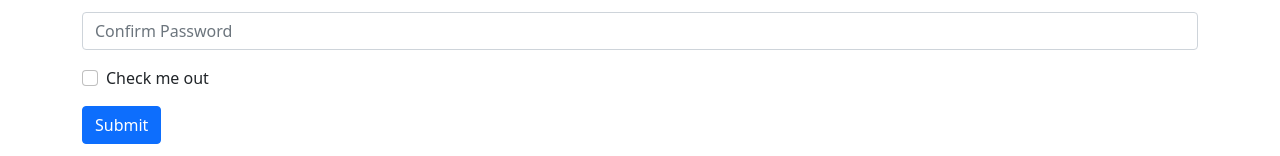
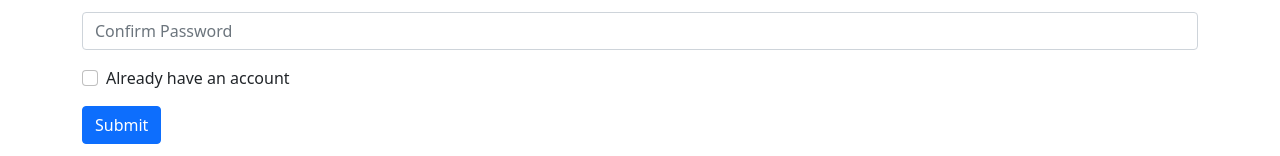
Before and after one commit to azmi0323/firebase-router-delux-hotel-project, a React (Create React App) app: page /signUp in a window 1280 px wide. Shown: the part 304-460 px from the top of the page. Built offline with nearby package versions, Linux system fonts and the light colour scheme.

Commit message:
change route

```diff
--- a/src/components/SignUp/SignUp.js
+++ b/src/components/SignUp/SignUp.js
@@ -1,6 +1,7 @@
 import React, { useState } from "react";
 import { Button, Form } from "react-bootstrap";
 import { useCreateUserWithEmailAndPassword } from "react-firebase-hooks/auth";
+import { useNavigate } from "react-router-dom";
 import auth from "../../firebase.init";
 
 const SignUp = () => {
@@ -11,6 +12,7 @@ const SignUp = () => {
   const [createUserWithEmailAndPassword, user] =
     useCreateUserWithEmailAndPassword(auth);
 
+  const navigate = useNavigate();
   const handleEmail = (event) => {
     const email = event.target.value;
     setUserEmail(email);
@@ -25,16 +27,22 @@ const SignUp = () => {
   };
   const handleSubmit = (event) => {
     event.preventDefault();
-    if (userPassword !==confirmPassword) {
+    if (userPassword !== confirmPassword) {
       setError("Did not match with the password");
       return;
     }
-    if(userPassword<=6){
-        setError('Password should contain six or more characters ')
+    if (userPassword.length <= 6) {
+      setError("Password should contain six or more characters ");
     }
-    createUserWithEmailAndPassword(userEmail,userPassword)
+    createUserWithEmailAndPassword(userEmail, userPassword);
   };
 
+  if (user) {
+    navigate("/");
+  }
+  const loginpage=()=>{
+      navigate('/login')
+  }
 
   return (
     <div>
@@ -69,8 +77,9 @@ const SignUp = () => {
           <p className="text-danger">{error}</p>
         </Form.Group>
         <Form.Group className="mb-3" controlId="formBasicCheckbox">
-          <Form.Check type="checkbox" label="Check me out" />
+          <Form.Check onChange={loginpage} type="checkbox" label="Already have an account" />
         </Form.Group>
+
         <Button variant="primary" type="submit">
           Submit
         </Button>
```
